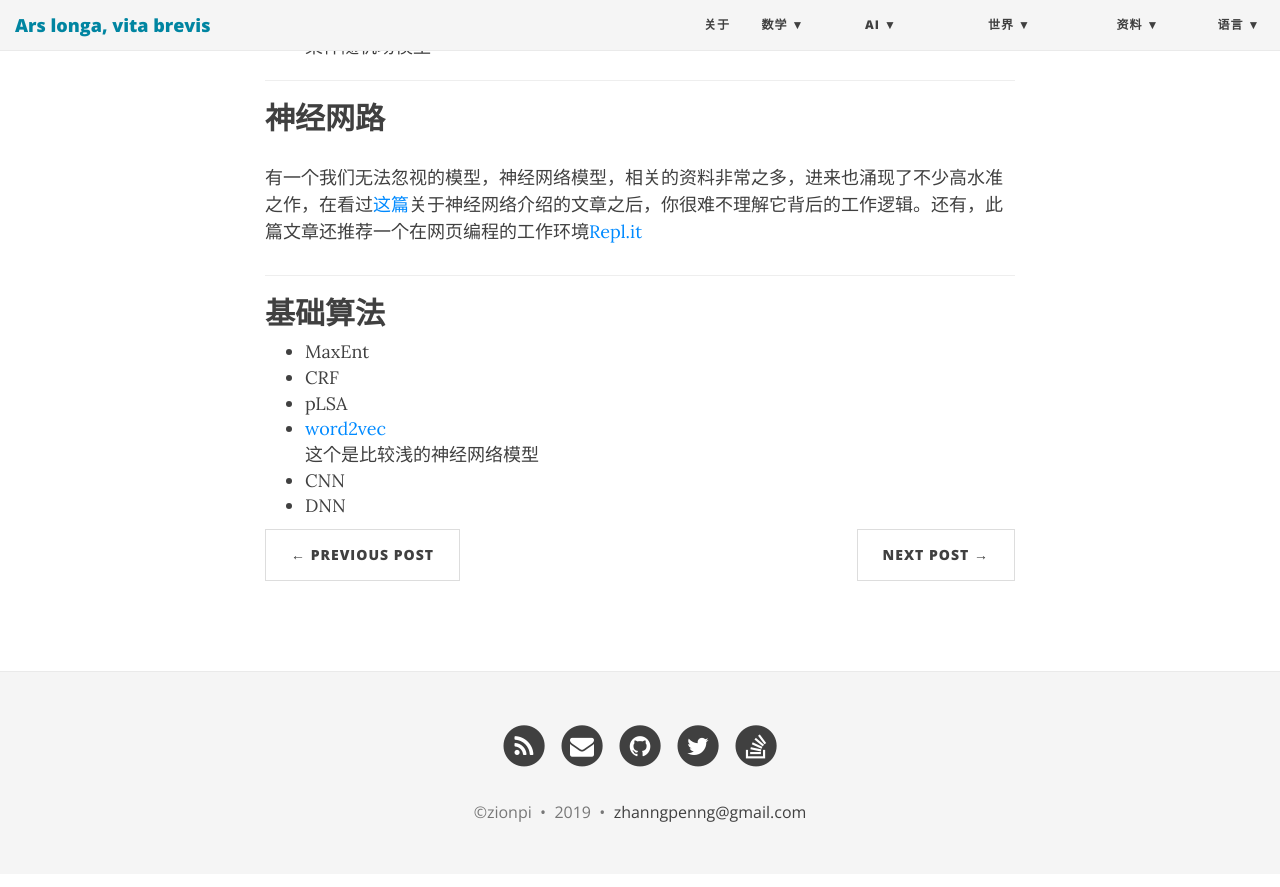
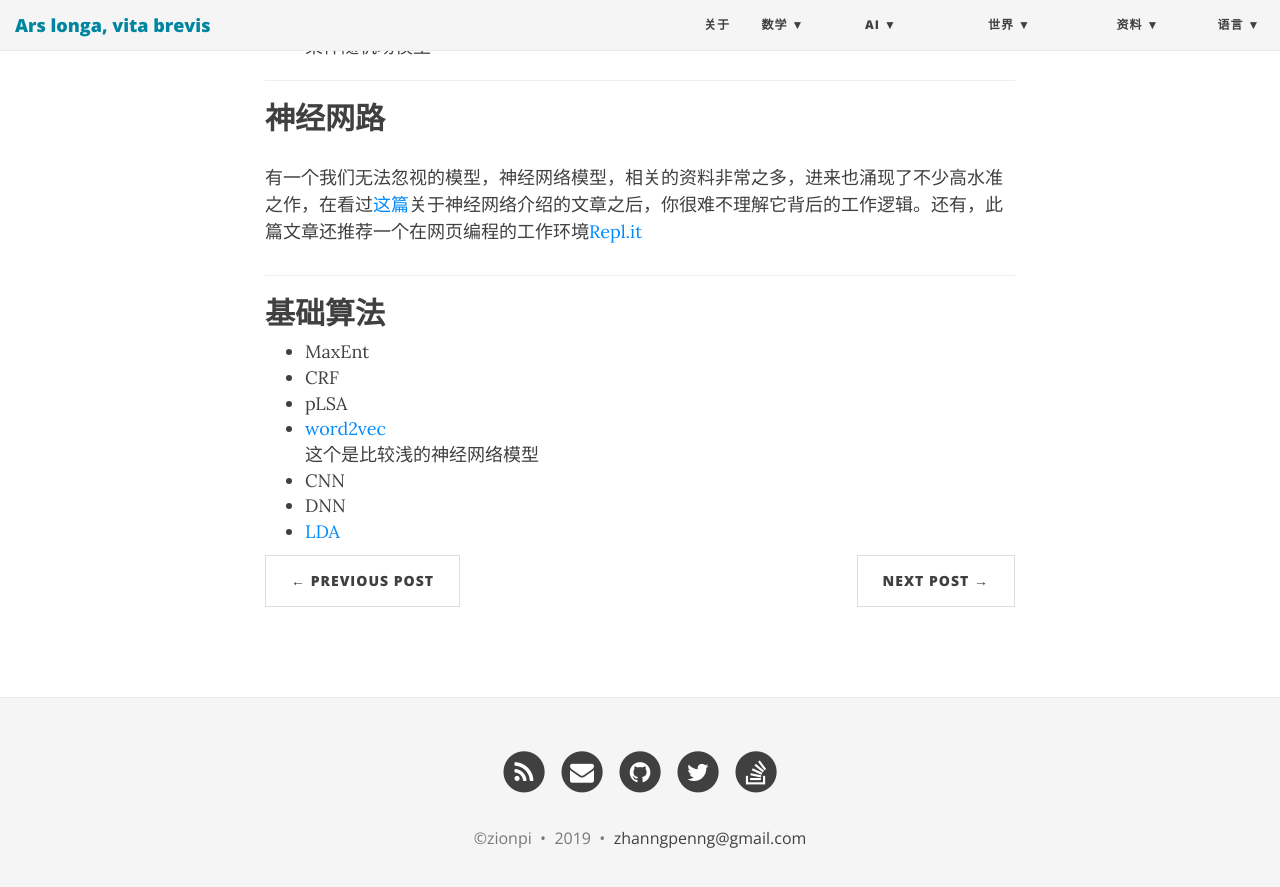
Before and after one commit to ZionPi/zionpi.github.io, a Jekyll site: the page built from _posts/2018-05-26-nlp-related-task-algorithms-and-model.md, in a window 1280 px wide and 900 px high, scrolled down 1329 px. Shown: the top 887 px of the window. Built offline with Jekyll 4.4.1, drawn with Linux system fonts in a browser that asks for light colours; nearby versions of some CDN libraries.

Commit message:
Update 2018-05-26-nlp-related-task-algorithms-and-model.md

```diff
--- a/_posts/2018-05-26-nlp-related-task-algorithms-and-model.md
+++ b/_posts/2018-05-26-nlp-related-task-algorithms-and-model.md
@@ -59,3 +59,4 @@ title: NLP相关任务算法与模型
   这个是比较浅的神经网络模型
 - CNN
 - DNN
+- [LDA](https://en.wikipedia.org/wiki/Latent_Dirichlet_allocation)
```
